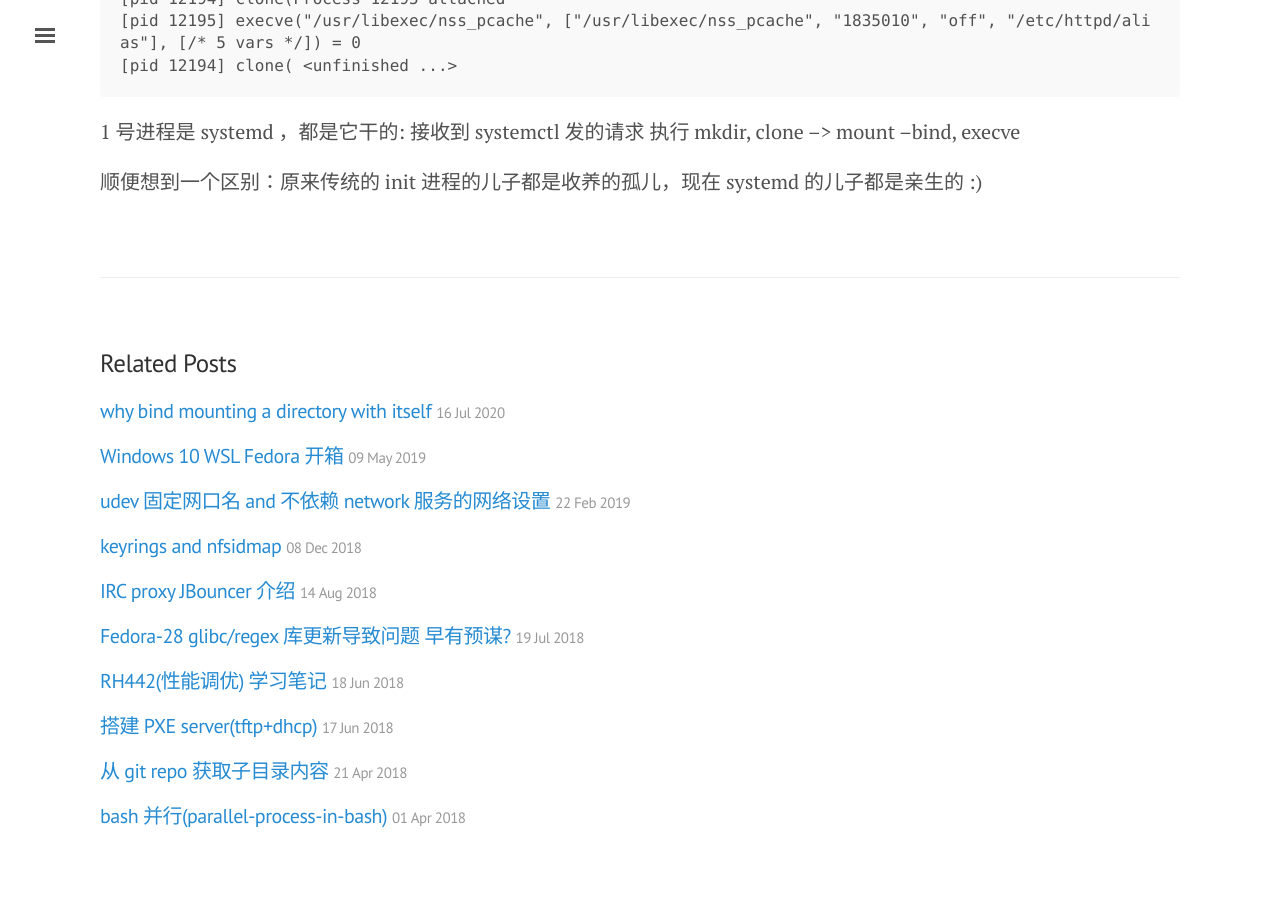
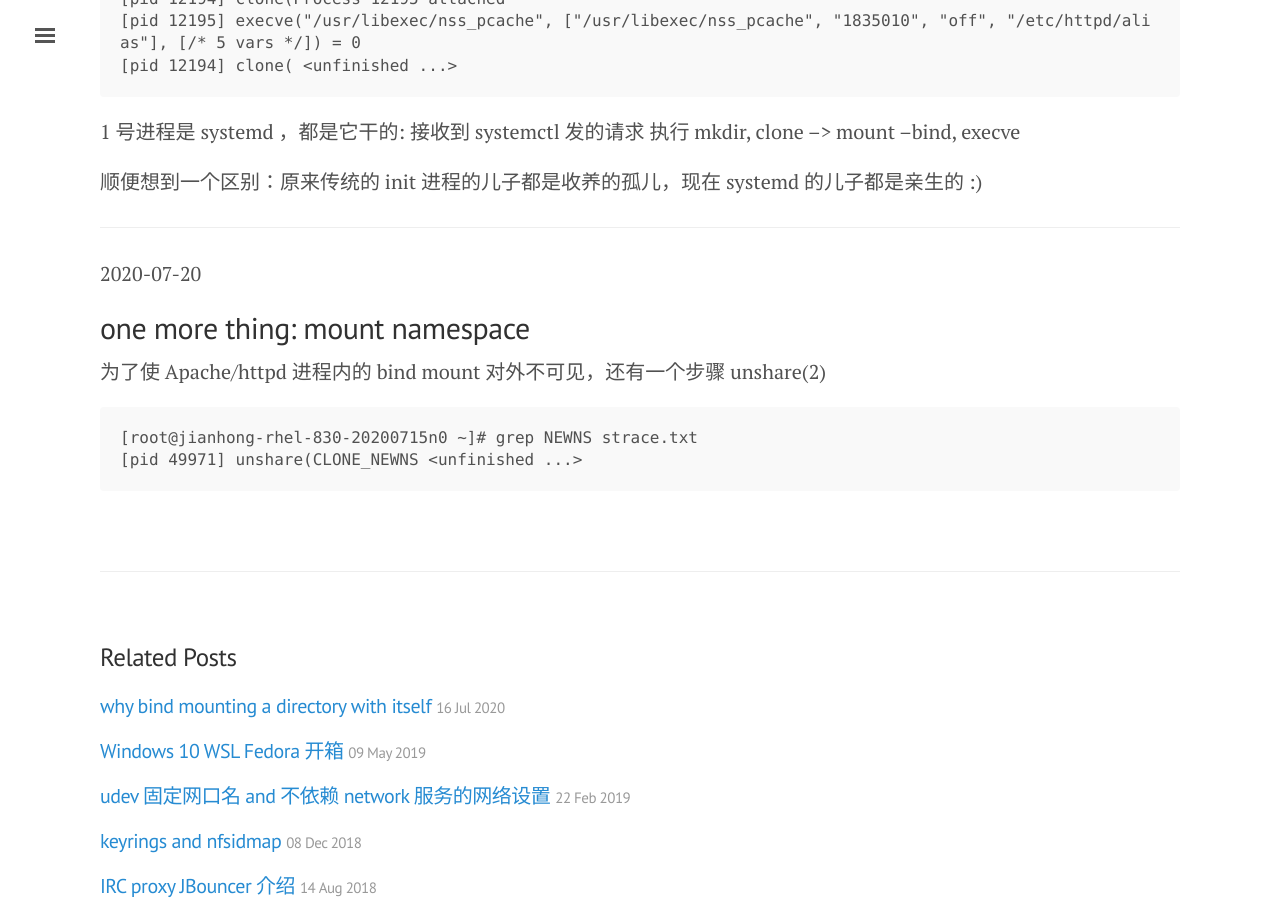
Before and after one commit to tcler/tcler.github.io, a Jekyll site: the page built from _posts/2019-08-07-http-server-can-not-find-krb5-credential-cache-file.md, in a window 1280 px wide and 900 px high, scrolled down 1645 px. Built offline with Jekyll 4.4.1, drawn with Linux system fonts in a browser that asks for light colours.

Commit message:
Update 2019-08-07-http-server-can-not-find-krb5-credential-cache-file.md

````diff
--- a/_posts/2019-08-07-http-server-can-not-find-krb5-credential-cache-file.md
+++ b/_posts/2019-08-07-http-server-can-not-find-krb5-credential-cache-file.md
@@ -54,3 +54,12 @@ clone(Process 12194 attached
 1 号进程是 systemd ，都是它干的: 接收到 systemctl 发的请求 执行 mkdir, clone --> mount --bind, execve
 
 顺便想到一个区别：原来传统的 init 进程的儿子都是收养的孤儿，现在 systemd 的儿子都是亲生的 :)
+
+---
+2020-07-20
+## one more thing: mount namespace
+为了使 Apache/httpd 进程内的 bind mount 对外不可见，还有一个步骤 unshare(2)
+```
+[root@jianhong-rhel-830-20200715n0 ~]# grep NEWNS strace.txt
+[pid 49971] unshare(CLONE_NEWNS <unfinished ...>
+```
````
